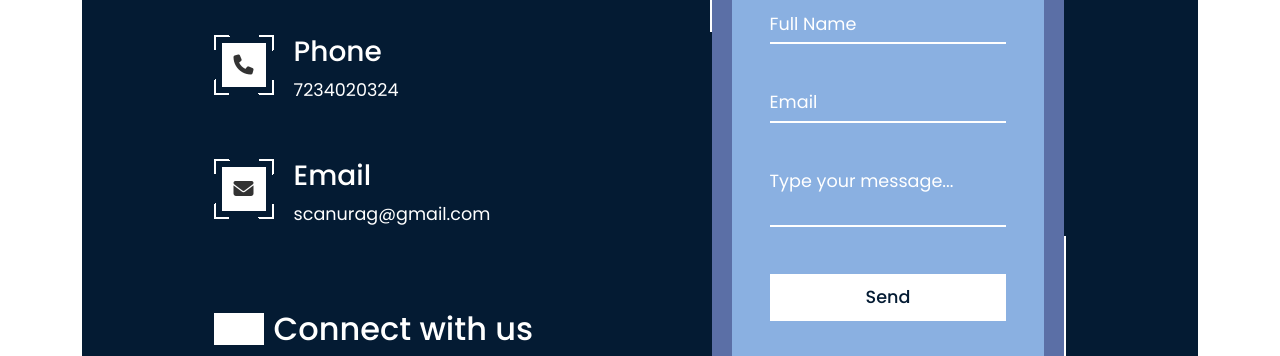
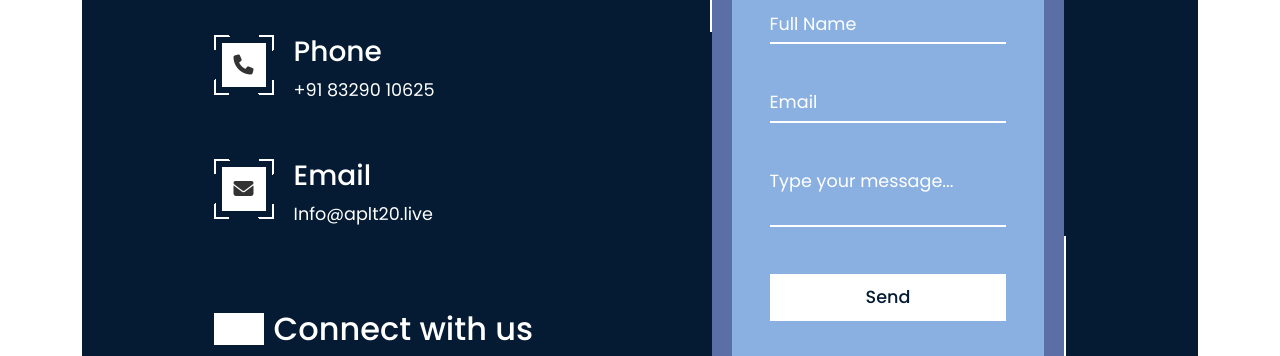
Before and after one commit to SANTO-C96/aplt20.live, a plain HTML site: page contact.html in a window 1280 px wide. Shown: the part 752-1108 px from the top of the page. Drawn offline with nearby package versions, Linux system fonts and the light colour scheme.

Commit message:
Update contact.html

```diff
--- a/contact.html
+++ b/contact.html
@@ -454,14 +454,14 @@ transform: translateY(-24px);
 <div class="icon"><b></b><i class="fa-solid fa-phone"></i></div>
 <div class="text">
  <h3>Phone</h3>
- <p>7234020324</p>
+ <p>+91 83290 10625</p>
  </div>
   </div>
   <div class="box">
 <div class="icon"><b></b><i class="fa-solid fa-envelope"></i></div>
 <div class="text">
  <h3>Email</h3>
- <p>scanurag@gmail.com</p>
+ <p>Info@aplt20.live</p>
  </div>
   </div>
 
@@ -574,13 +574,13 @@ transform: translateY(-24px);
                       <li class="ms-3">
                         <a href="#" class="text-white"><span class="me-2">
                           <i class="fas fa-phone-volume iconsfb"></i>
-                          <a href="tel:+918081182885" class="fs-6 contactInfo">+91 83290 10625</a>
+                          <a href="tel:+91 83290 10625" class="fs-6 contactInfo">+91 83290 10625</a>
                         </span></a>
                         </li>
                         <li class="ms-3">
                           <a href="#" class="text-white"><span class="me-2">
                             <i class="fas fa-envelope iconsfb"></i>
-                            <a href="mailto:info@SportsKavach.com" class="fs-6 contactInfo">Info@aplt20.live</a>
+                            <a href="Info@aplt20.live" class="fs-6 contactInfo">Info@aplt20.live</a>
                           </span></a>
                           </li>
                     </ul>
```
